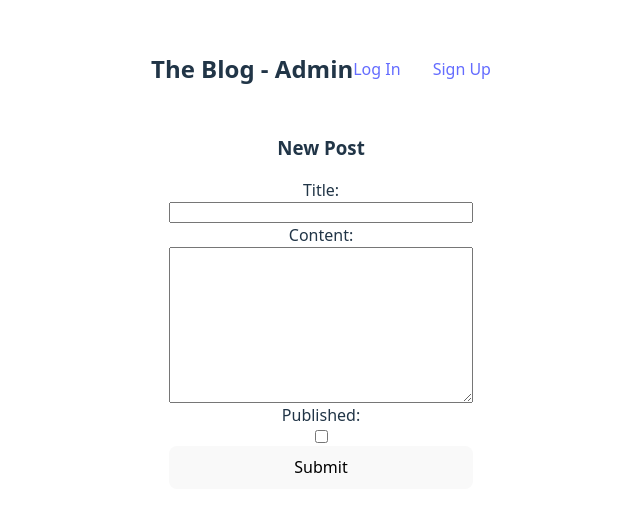
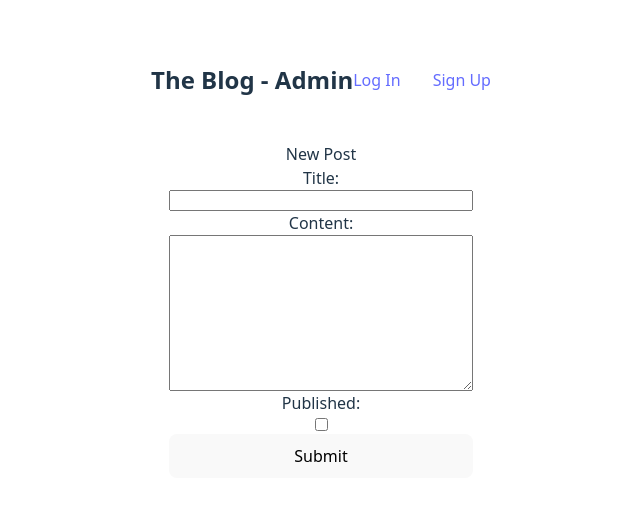
Before and after one commit to crL96/blog-api, a React (Vite) app in the folder frontend/blog-admin/: page /newpost in a window 1280 px wide. Shown: the part 126-638 px from the top of the page, without its empty margins (319-959 px from the left). Built offline with nearby package versions, Linux system fonts and the light colour scheme; no server answers.

Commit message:
Adjust form headers/legends

```diff
--- a/frontend/blog-admin/src/components/newPost/NewPost.jsx
+++ b/frontend/blog-admin/src/components/newPost/NewPost.jsx
@@ -43,9 +43,9 @@ function NewPost() {
         <>
             <NavBar />
             <div className={styles.div}>
-                <h3 className={styles.header}>New Post</h3>
                 <p>{errorMessage}</p>
                 <form onSubmit={handleSubmit} className={styles.form}>
+                    <legend>New Post</legend>
                     <label htmlFor="title">Title: </label>
                     <input type="text" name="title" id="title" />
                     <label htmlFor="text">Content: </label>
--- a/frontend/blog-admin/src/components/newPost/newPost.module.css
+++ b/frontend/blog-admin/src/components/newPost/newPost.module.css
@@ -1,10 +1,6 @@
 .form {
     display: flex;
     flex-direction: column;
-}
-
-.header {
-    margin-bottom: 0.5rem;
 }
 
 .div {
--- a/frontend/blog-admin/src/components/signUp/SignUp.jsx
+++ b/frontend/blog-admin/src/components/signUp/SignUp.jsx
@@ -42,7 +42,7 @@ function SignUp() {
             <NavBar />
             <p>{errorMessage}</p>
             <form onSubmit={handleSubmit}>
-                <legend>Log In</legend>
+                <legend>Sign Up</legend>
                 <label htmlFor="name">Name: </label>
                 <input type="text" name="name" id="name"  required/>
                 <label htmlFor="username">Username: </label>
```
